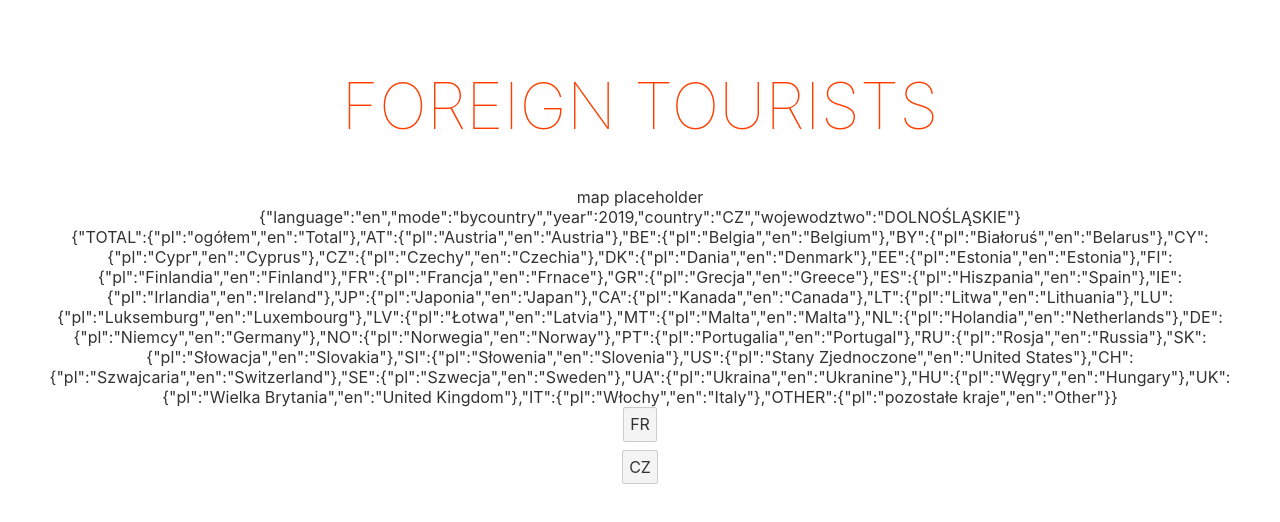
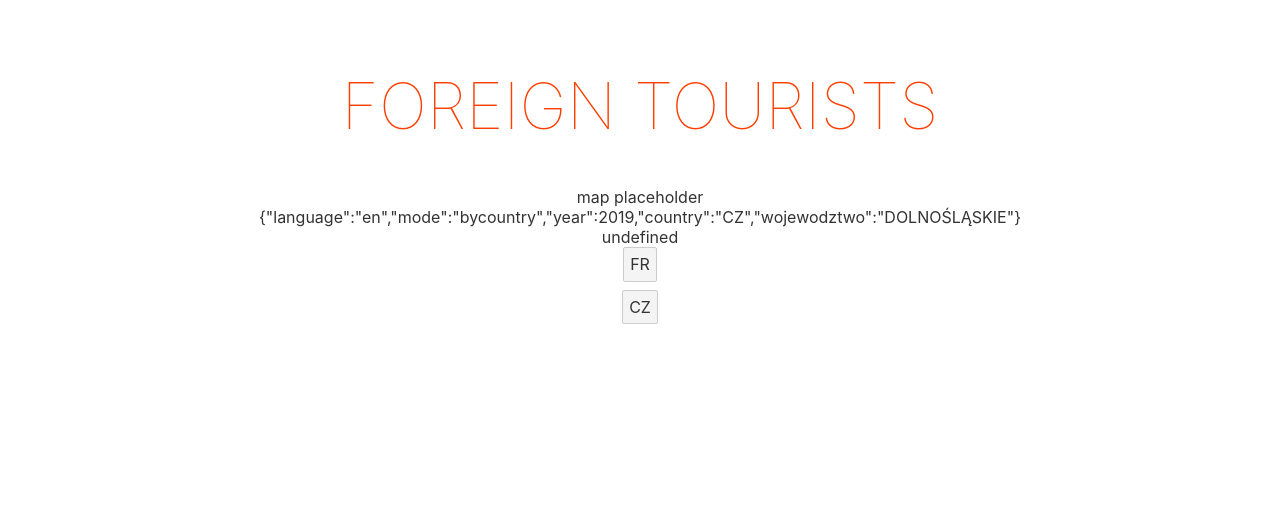
Before and after one commit to ppatrzyk/foreign-tourists, a Svelte app: page / in a window 1280 px wide. Shown: the top 522 px of the page. Built offline with nearby package versions, Linux system fonts and the light colour scheme.

Commit message:
onmpount load data in app svelte

```diff
--- a/src/App.svelte
+++ b/src/App.svelte
@@ -1,13 +1,28 @@
 <script>
+	import { onMount } from 'svelte';
 	import Map from "./Map.svelte"
 	import Country from "./Country.svelte"
+
+	let country_codes = {};
+	let map_geojson = {};
+	onMount(async () => {
+		const country_codes_raw = await fetch('data/country_codes.json');
+		country_codes = await country_codes_raw.json();
+		const map_geojson_raw = await fetch('data/wojewodztwa-min.geojson');
+		map_geojson = await map_geojson_raw.json();
+	});
+
 </script>
 
 <main>
 	<h1>Foreign Tourists</h1>
-	<Map />
-	<Country country="FR" />
-	<Country country="CZ" />
+	{#if Object.keys(country_codes).length === 0 & Object.keys(map_geojson).length === 0}
+		<p>waiting for the promise to resolve...</p>
+	{:else}
+		<Map map_geojson={map_geojson}/>
+		<Country country="FR" />
+		<Country country="CZ" />
+	{/if}
 </main>
 
 <style>
--- a/src/Map.svelte
+++ b/src/Map.svelte
@@ -1,7 +1,8 @@
 <script>
 	import app_state from './stores.js';
-	import { onMount } from 'svelte';
 	import { geoMercator } from 'd3-geo'
+
+	export let map_geojson;
 
 	const MAP_SCALE = 100;
 	const MAP_WIDTH = 600;
@@ -11,27 +12,13 @@
 	function draw_map(data) {
 		console.log(data)
 	}
-
-	let country_codes = {};
-	let map_geojson = {};
-	onMount(async () => {
-		const country_codes_raw = await fetch('data/country_codes.json');
-		country_codes = await country_codes_raw.json();
-		const map_geojson_raw = await fetch('data/wojewodztwa-min.geojson');
-		map_geojson = await map_geojson_raw.json();
-		draw_map(map_geojson);
-	});
 </script>
 
 <div>
-	<div>map placeholder</div>
+	<div id="map">map placeholder</div>
 	<div>{JSON.stringify($app_state)}</div>
-	{#if Object.keys(country_codes).length === 0 & Object.keys(map_geojson).length === 0}
-		<p>waiting for the promise to resolve...</p>
-	{:else}
-		{JSON.stringify(country_codes)}
-		<div id="map"></div>
-	{/if}
+	<div>{draw_map(map_geojson)}</div>
+
 </div>
 
 <style>
```
